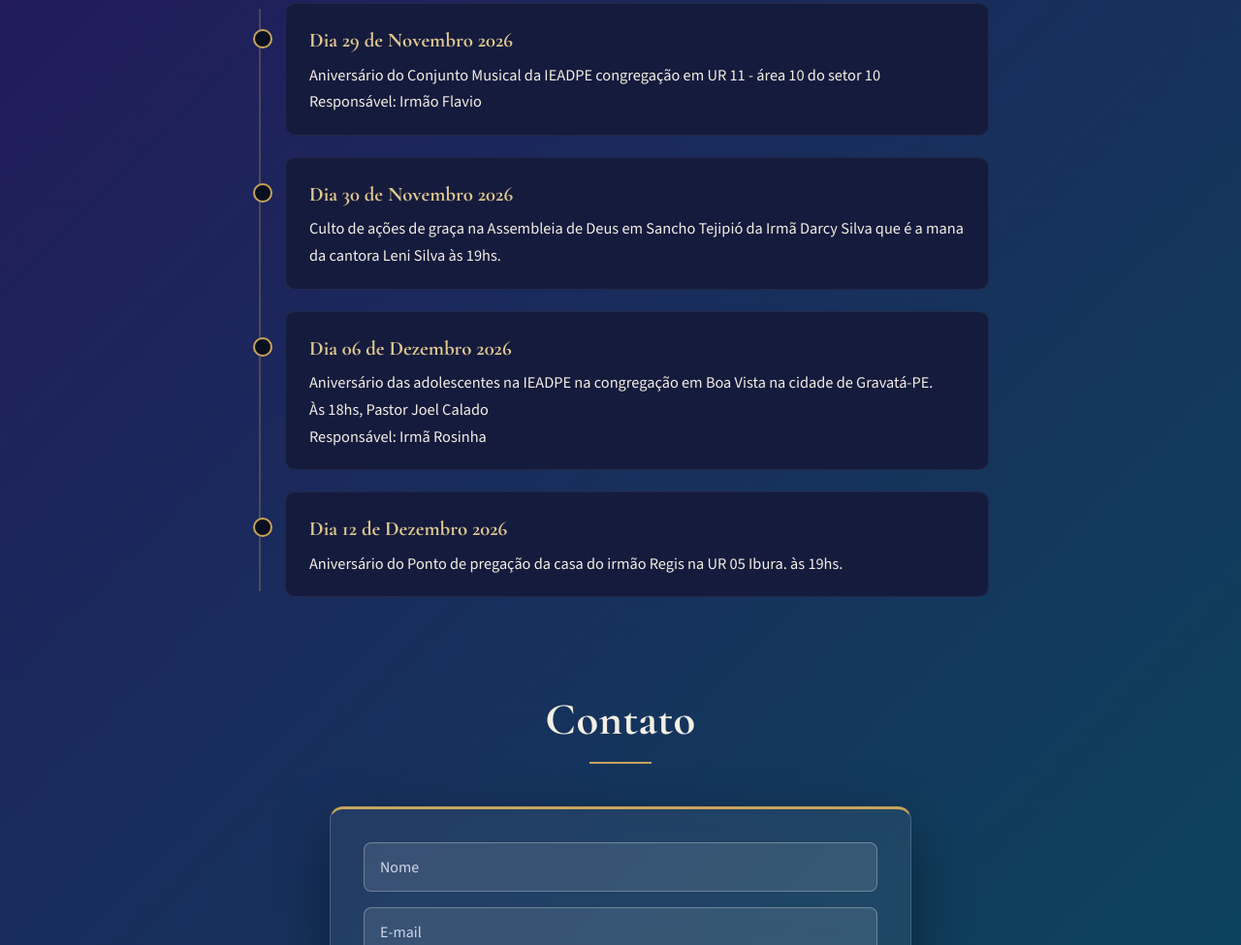
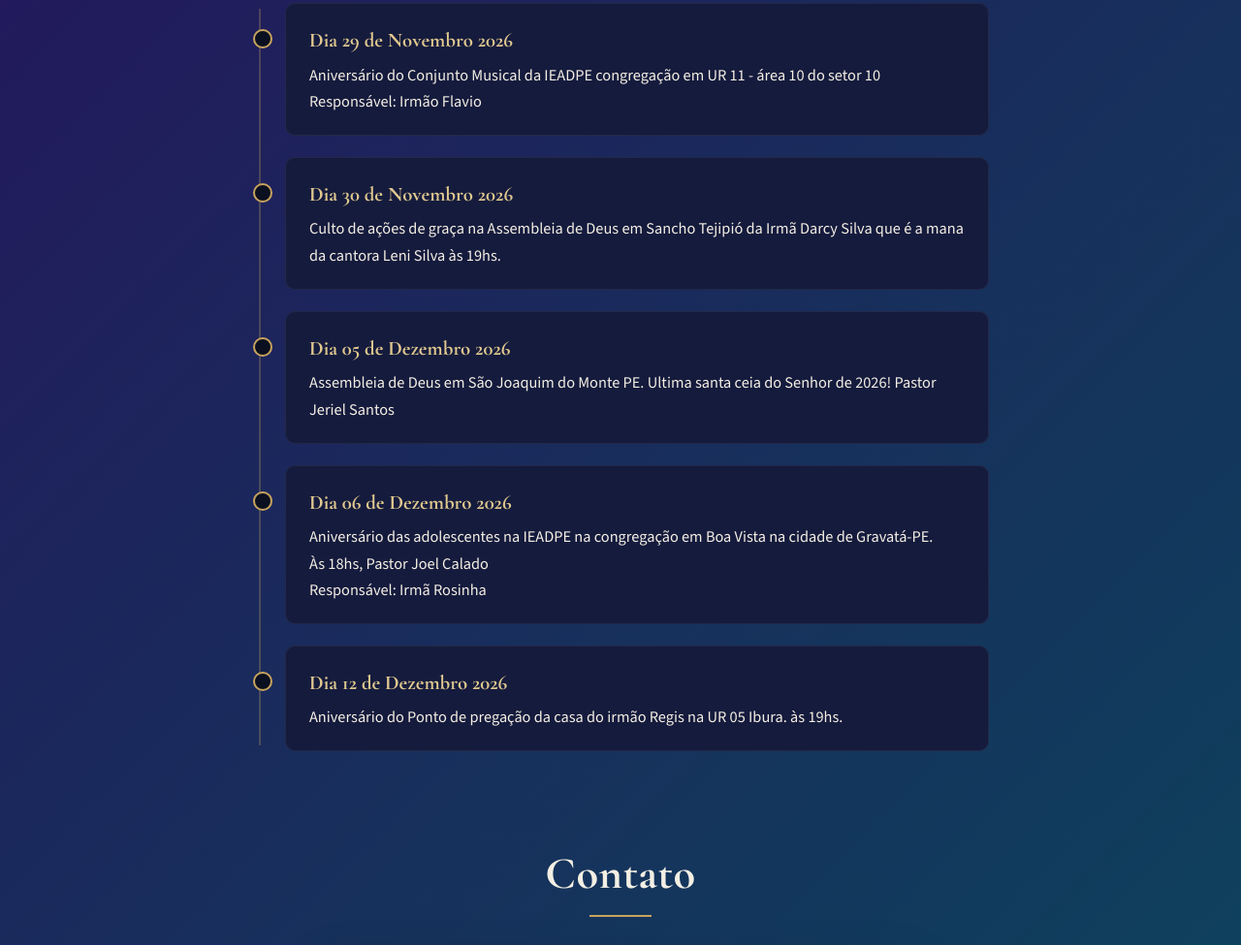
Before and after one commit to MARIOBASS1969/projeto_site__apocalipse, a plain HTML site: page index.html in a window 1280 px wide. Shown: the part 2730-3705 px from the top of the page at 97% size. Drawn offline with nearby package versions, Linux system fonts and the light colour scheme.

Commit message:
atualizado 187/11/2026

```diff
--- a/index.html
+++ b/index.html
@@ -1020,6 +1020,14 @@
           </li>
 
           <li>
+            <span>Dia 05 de Dezembro 2026</span>
+            <strong>
+              Assembleia de Deus em São Joaquim do Monte PE.
+              Ultima santa ceia do Senhor de 2026! Pastor Jeriel Santos
+            </strong>
+          </li>
+
+          <li>
             <span>Dia 06 de Dezembro 2026</span>
             <strong
               >Aniversário das adolescentes na IEADPE na congregação em Boa
@@ -1032,12 +1040,10 @@
           <li>
             <span>Dia 12 de Dezembro 2026</span>
             <strong
-              >Aniversário do Ponto de pregação da casa do irmão Regis na UR 05 Ibura.
-              às 19hs.<br/>
+              >Aniversário do Ponto de pregação da casa do irmão Regis na UR 05
+              Ibura. às 19hs.<br />
             </strong>
           </li>
-
-
         </ul>
       </div>
     </section>
```
Also changed, not shown: ckaude.txt.
